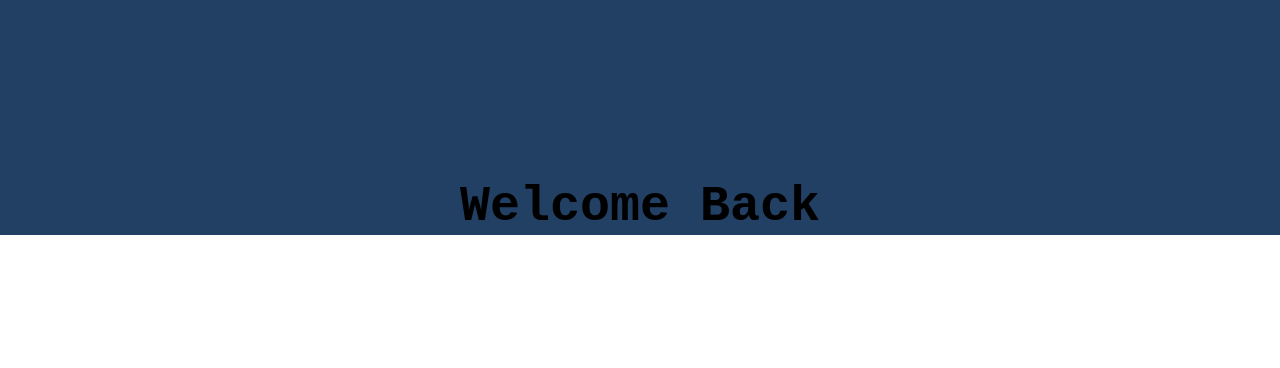
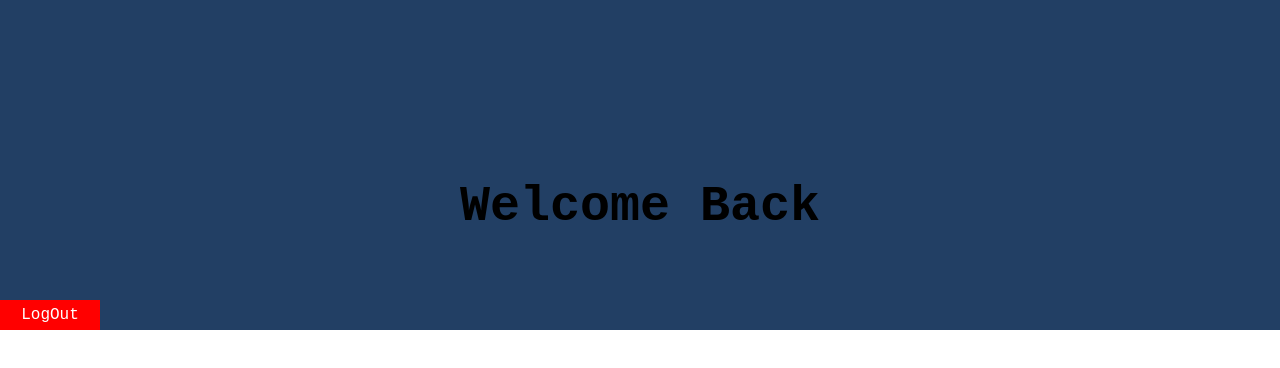
Before and after one commit to sanjayMoorthy/Sign-In-with-google, a plain HTML site: page homePage.html in a window 1280 px wide. Shown: the part 72-440 px from the top of the page. Drawn offline with Linux system fonts and the light colour scheme.

Commit message:
logOutadded

```diff
--- a/authentication.js
+++ b/authentication.js
@@ -24,7 +24,8 @@ const provider = new GoogleAuthProvider();
 
 
 let signupButton = document.querySelector('.signupWithgoogle')
-// let signoutButton = document.querySelector('.signout')
+let logButton = document.querySelector('.logOut')
+
 
 
 
@@ -85,10 +86,19 @@ signupButton.addEventListener('click', () => {
 
 })
 
-// signoutButton.addEventListener('click',()=>{
+// logButton.addEventListener('click',()=>{
 //     signOut(auth).then(() => {
 //         // Sign-out successful.
 //       }).catch((error) => {
 //         // An error happened.
 //       });
 // })
+
+
+logButton.addEventListener('click',()=>{
+       signOut(auth).then(() => {
+        // Sign-out successful.
+      }).catch((error) => {
+        // An error happened.
+      });
+})
--- a/homePage.html
+++ b/homePage.html
@@ -19,7 +19,9 @@
         </nav>
         <div class="headerPort">
             <h1 class="headerText">Welcome Back</h1>
+            <button class="logOut">LogOut</button>
         </div>
     </div>
+    <script src="authentication.js" type="module"></script>
 </body>
 </html>
--- a/style.css
+++ b/style.css
@@ -219,3 +219,13 @@ li.text {
 .containerss{
     background: #223F64;
 }
+
+button.logOut {
+    color: white;
+    height: 30px;
+    width: 100px;
+    background-color: red;
+    border: 0;
+    font-size: 16px;
+    margin-top: 65px;
+}
```
